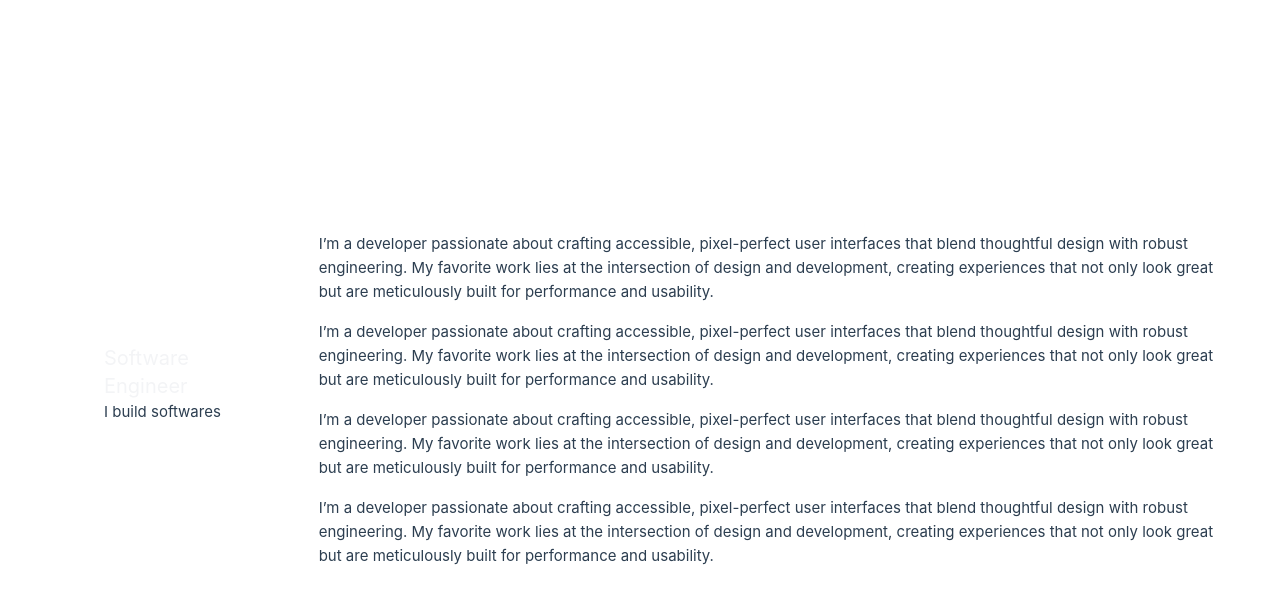
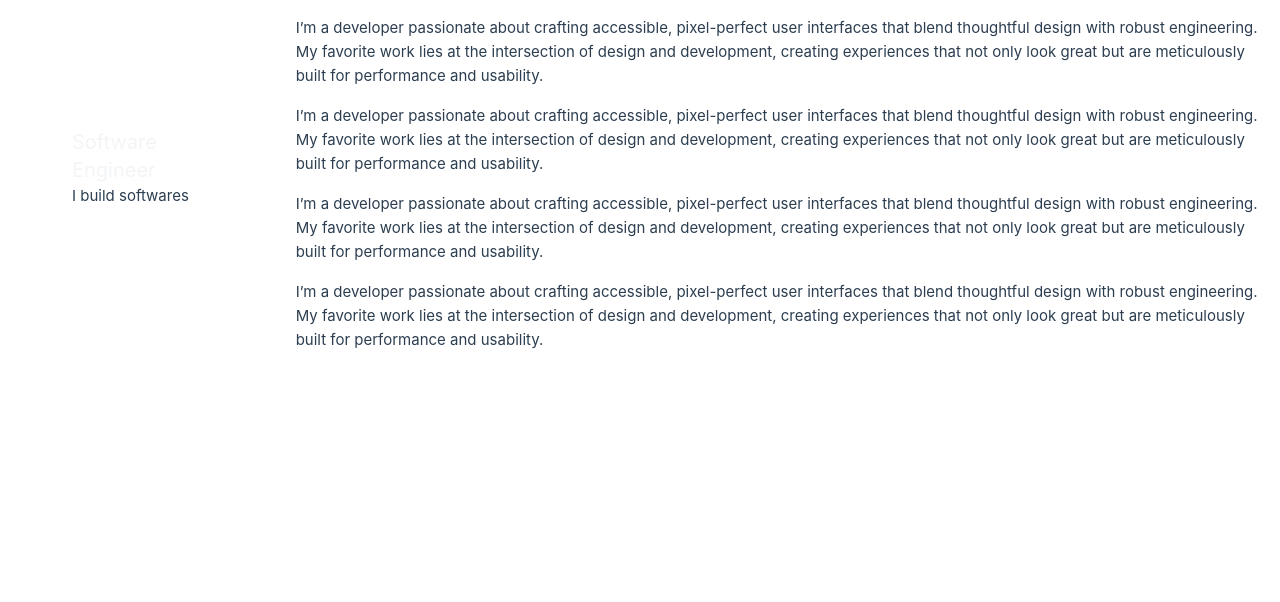
Before and after one commit to Shahriar-Hossein/portfolio-website, a Vue app: page / in a window 1280 px wide. Shown: the top 602 px of the page. Built offline with nearby package versions, Linux system fonts and the light colour scheme.

Commit message:
removed default css

```diff
--- a/src/assets/main.css
+++ b/src/assets/main.css
@@ -1,32 +1,2 @@
 @import './base.css';
 @import 'tailwindcss';
-
-#app {
-  max-width: 1280px;
-  margin: 0 auto;
-  padding: 2rem;
-  font-weight: normal;
-}
-
-a,
-.green {
-  text-decoration: none;
-  color: hsla(160, 100%, 37%, 1);
-  transition: 0.4s;
-  padding: 3px;
-}
-
-@media (hover: hover) {
-  a:hover {
-    background-color: hsla(160, 100%, 37%, 0.2);
-  }
-}
-
-@media (min-width: 1024px) {
-  body {
-    display: flex;
-    place-items: center;
-  }
-
-
-}
```
